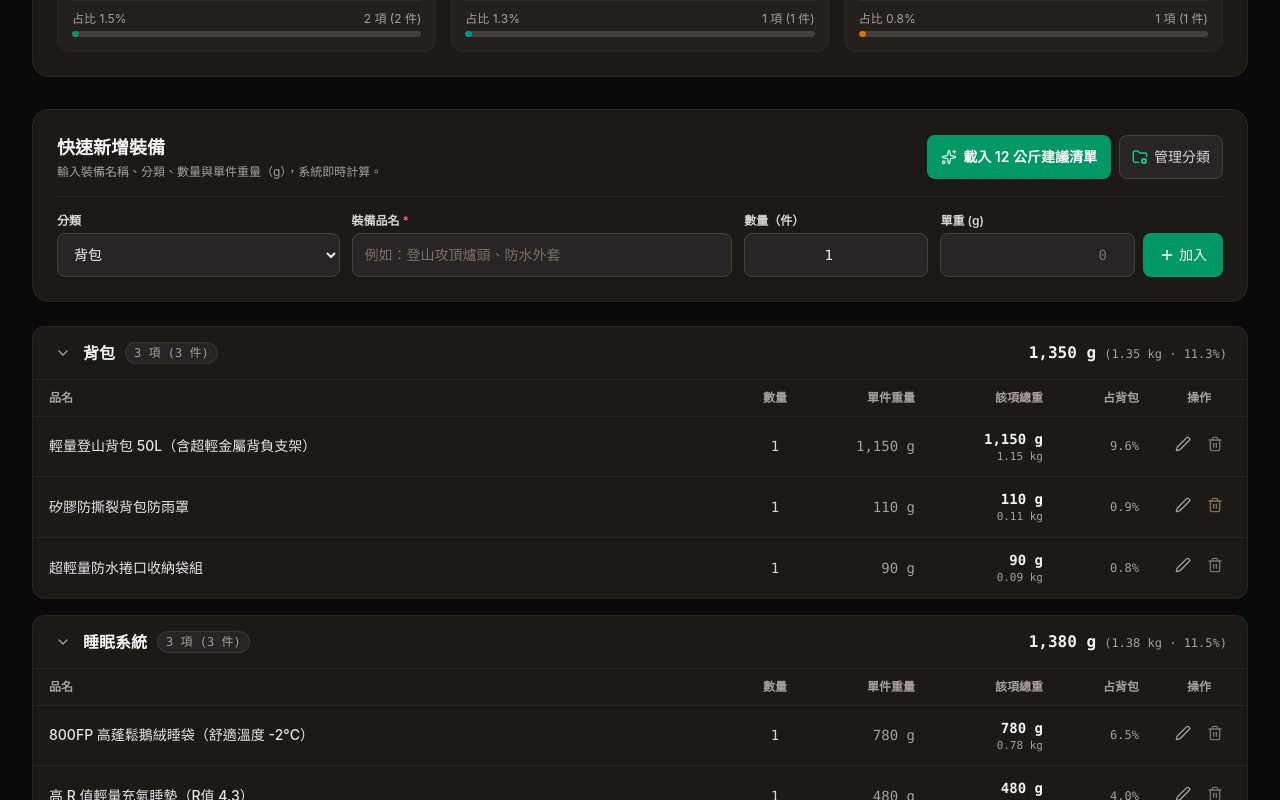
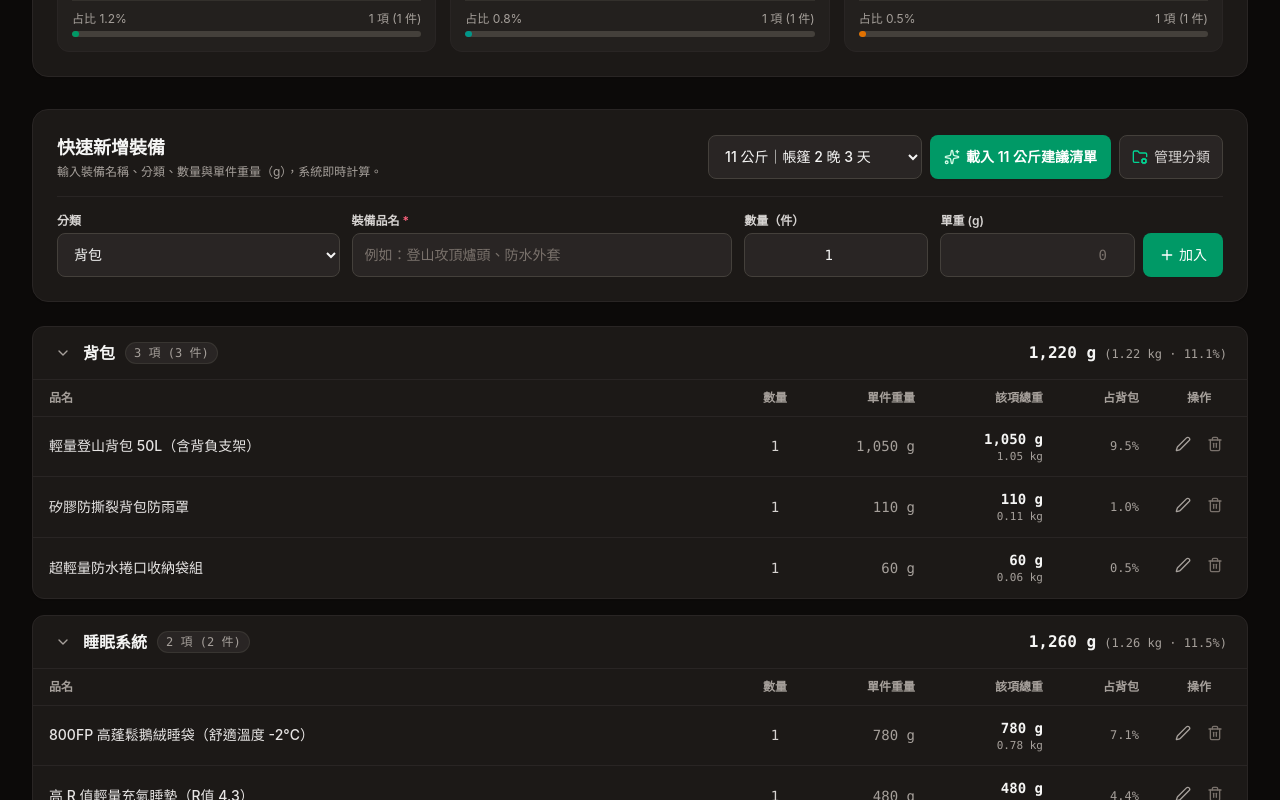
Before and after one commit to transfera920-cloud/AMAZON-WEIGHT2, a React (Vite) app: page / in a window 1280 px wide. Shown: the part 1260-2060 px from the top of the page. Built offline with nearby package versions, Linux system fonts and the light colour scheme.

Commit message:
feat: add gear presets selection for loading lists
Introduce a preset system to allow users to load different gear configurations (defaulting to 11kg) instead of a fixed sample list. Updated storage logic to initialize with the new default preset.

```diff
--- a/src/components/GearList.tsx
+++ b/src/components/GearList.tsx
@@ -1,6 +1,7 @@
 import React, { useState } from 'react';
 import { GearItem } from '../types/gear';
 import { calculateItemTotal, formatGrams, formatKilograms, formatPercentage } from '../utils/weight';
+import { GEAR_PRESETS, DEFAULT_PRESET_KG } from '../constants/presets';
 import {
   Plus,
   Trash2,
@@ -23,7 +24,7 @@ interface GearListProps {
   onDeleteItem: (id: string) => void;
   onOpenCategoryManager: () => void;
   onClearAll: () => void;
-  onLoadSampleData: () => void;
+  onLoadSampleData: (items: GearItem[]) => void;
 }
 
 export const GearList: React.FC<GearListProps> = ({
@@ -37,6 +38,11 @@ export const GearList: React.FC<GearListProps> = ({
   onClearAll,
   onLoadSampleData,
 }) => {
+  // Preset selection state
+  const [selectedPresetKg, setSelectedPresetKg] = useState<number>(DEFAULT_PRESET_KG);
+  const currentPreset =
+    GEAR_PRESETS.find((p) => p.kg === selectedPresetKg) || GEAR_PRESETS[1];
+
   // New Item Quick Form State
   const [quickName, setQuickName] = useState('');
   const [quickCategory, setQuickCategory] = useState(categories[0] || '其他');
@@ -93,11 +99,11 @@ export const GearList: React.FC<GearListProps> = ({
     setQuickError('');
   };
 
-  // Click handler for "載入 12 公斤建議清單" button
+  // Click handler for suggested list button
   const handleLoadSuggestedClick = () => {
     if (items.length === 0) {
       // If list is empty, directly load without confirmation
-      onLoadSampleData();
+      onLoadSampleData(currentPreset.items);
     } else {
       // If items exist, show confirmation dialog first
       setShowLoadConfirm(true);
@@ -124,15 +130,29 @@ export const GearList: React.FC<GearListProps> = ({
           </div>
 
           <div className="flex flex-wrap items-center gap-2 self-stretch sm:self-auto">
-            {/* Primary prominent button: 載入 12 公斤建議清單 */}
+            {/* Preset Selector */}
+            <select
+              value={selectedPresetKg}
+              onChange={(e) => setSelectedPresetKg(Number(e.target.value))}
+              aria-label="選擇建議裝備清單"
+              className="flex-1 sm:flex-none min-h-[44px] px-3 py-2 text-xs sm:text-sm font-medium border border-stone-700 rounded-lg bg-stone-800 text-stone-100 focus:outline-none focus:ring-2 focus:ring-emerald-500 cursor-pointer"
+            >
+              {GEAR_PRESETS.map((preset) => (
+                <option key={preset.kg} value={preset.kg}>
+                  {preset.label}
+                </option>
+              ))}
+            </select>
+
+            {/* Primary prominent button: 載入 {所選公斤數} 公斤建議清單 */}
             <button
               type="button"
               onClick={handleLoadSuggestedClick}
               className="flex-1 sm:flex-none inline-flex items-center justify-center space-x-1.5 px-3.5 py-2 min-h-[44px] text-xs sm:text-sm font-semibold text-white bg-emerald-600 hover:bg-emerald-500 rounded-lg transition-colors shadow-xs"
-              title="載入 12 公斤標準登山裝備建議清單"
+              title={currentPreset.description}
             >
               <Sparkles className="w-4 h-4 text-emerald-100" />
-              <span>載入 12 公斤建議清單</span>
+              <span>載入 {currentPreset.kg} 公斤建議清單</span>
             </button>
 
             {/* Manage categories button */}
@@ -241,7 +261,7 @@ export const GearList: React.FC<GearListProps> = ({
           <div className="max-w-md mx-auto space-y-1.5">
             <h3 className="text-base font-bold text-stone-100">目前沒有裝備</h3>
             <p className="text-sm text-stone-400 leading-relaxed">
-              目前沒有裝備。可以自己新增，或載入 12 公斤建議清單（2 晚 3 天、含飲水與糧食）作為起點。
+              目前沒有裝備。可以自己新增，或在上方選擇 10.5 至 15 公斤的建議清單（含飲水與糧食）作為起點，目前選擇：{currentPreset.kg} 公斤（{currentPreset.description}）。
             </p>
           </div>
           <div className="pt-2">
@@ -249,9 +269,10 @@ export const GearList: React.FC<GearListProps> = ({
               type="button"
               onClick={handleLoadSuggestedClick}
               className="inline-flex items-center space-x-2 px-5 py-2.5 min-h-[44px] text-sm font-semibold text-white bg-emerald-600 hover:bg-emerald-500 rounded-lg transition-colors shadow-xs"
+              title={currentPreset.description}
             >
               <Sparkles className="w-4 h-4 text-emerald-100" />
-              <span>載入 12 公斤建議清單</span>
+              <span>載入 {currentPreset.kg} 公斤建議清單</span>
             </button>
           </div>
         </div>
@@ -521,7 +542,7 @@ export const GearList: React.FC<GearListProps> = ({
               <div>
                 <h4 className="text-base font-bold text-stone-100">載入建議清單？</h4>
                 <p className="text-xs sm:text-sm text-stone-300 mt-1 leading-relaxed">
-                  目前清單的 {items.length} 項裝備將被取代為 41 項建議裝備（總重 12.00 kg）。此動作無法復原。
+                  目前清單的 {items.length} 項裝備將被取代為 {currentPreset.items.length} 項建議裝備（{currentPreset.description}，總重 {currentPreset.kg} kg）。此動作無法復原。
                 </p>
               </div>
             </div>
@@ -537,7 +558,7 @@ export const GearList: React.FC<GearListProps> = ({
               <button
                 type="button"
                 onClick={() => {
-                  onLoadSampleData();
+                  onLoadSampleData(currentPreset.items);
                   setShowLoadConfirm(false);
                 }}
                 className="min-h-[44px] px-4 py-2 text-xs sm:text-sm font-semibold text-white bg-emerald-600 hover:bg-emerald-500 rounded-lg transition-colors shadow-2xs"
--- a/src/components/Tool01Page.tsx
+++ b/src/components/Tool01Page.tsx
@@ -7,7 +7,7 @@ import {
   saveCategoriesToStorage,
   clearTool01Storage,
 } from '../utils/storage';
-import { DEFAULT_CATEGORIES, SAMPLE_GEAR_ITEMS } from '../constants/defaultCategories';
+import { DEFAULT_CATEGORIES } from '../constants/defaultCategories';
 import { WeightSummary } from './WeightSummary';
 import { GearList } from './GearList';
 import { CategoryManagerModal } from './CategoryManagerModal';
@@ -114,10 +114,10 @@ export const Tool01Page: React.FC = () => {
   };
 
   // Load sample packing list (only when explicitly requested by user)
-  const handleLoadSampleData = () => {
-    setItems(SAMPLE_GEAR_ITEMS.map((item) => ({ ...item })));
+  const handleLoadSampleData = (presetItems: GearItem[]) => {
+    setItems(presetItems.map((item) => ({ ...item })));
     // Ensure all sample categories exist
-    const newCats = Array.from(new Set([...categories, ...SAMPLE_GEAR_ITEMS.map((i) => i.category)]));
+    const newCats = Array.from(new Set([...categories, ...presetItems.map((i) => i.category)]));
     setCategories(newCats);
     // Smoothly scroll to weight summary section
     setTimeout(() => {
--- /dev/null
+++ b/src/constants/presets.ts
@@ -0,0 +1,146 @@
+import { GearItem } from '../types/gear';
+
+export interface GearPreset {
+  kg: number;
+  label: string;
+  description: string;
+  items: GearItem[];
+}
+
+export const DEFAULT_PRESET_KG = 11;
+
+interface BaseItemDef {
+  name: string;
+  category: string;
+  quantity: number;
+  unitWeight: number;
+}
+
+// 34 項固定基本裝備（含飲水），合計剛好 9500 g
+const BASE_ITEMS_DEF: BaseItemDef[] = [
+  // 背包（3 項，合計 1220 g）
+  { name: '輕量登山背包 50L（含背負支架）', category: '背包', quantity: 1, unitWeight: 1050 },
+  { name: '矽膠防撕裂背包防雨罩', category: '背包', quantity: 1, unitWeight: 110 },
+  { name: '超輕量防水捲口收納袋組', category: '背包', quantity: 1, unitWeight: 60 },
+
+  // 帳篷／遮蔽（3 項，合計 1430 g）
+  { name: '雙人輕量自立帳篷（含外帳與內帳）', category: '帳篷／遮蔽', quantity: 1, unitWeight: 1120 },
+  { name: '航太鋁合金營柱組', category: '帳篷／遮蔽', quantity: 1, unitWeight: 230 },
+  { name: '輕量耐磨帳篷地布（Footprint）', category: '帳篷／遮蔽', quantity: 1, unitWeight: 80 },
+
+  // 睡眠系統（2 項，合計 1260 g）
+  { name: '800FP 高蓬鬆鵝絨睡袋（舒適溫度 -2°C）', category: '睡眠系統', quantity: 1, unitWeight: 780 },
+  { name: '高 R 值輕量充氣睡墊（R值 4.3）', category: '睡眠系統', quantity: 1, unitWeight: 480 },
+
+  // 飲水（3 項，合計 1220 g）
+  { name: '便攜式快流速中空絲膜戶外濾水器', category: '飲水', quantity: 1, unitWeight: 140 },
+  { name: 'TPU 超輕摺疊軟水壺 1L', category: '飲水', quantity: 2, unitWeight: 35 },
+  { name: '飲用水儲備水袋 1L（含飲用水淨重）', category: '飲水', quantity: 1, unitWeight: 1010 },
+
+  // 登山鞋（1 項，合計 920 g）
+  { name: '中筒 GORE-TEX 防水透氣登山健行鞋（一雙）', category: '登山鞋', quantity: 1, unitWeight: 920 },
+
+  // 衣物（3 項，合計 810 g）
+  { name: '美麗諾羊毛抗臭長袖排汗底層衣', category: '衣物', quantity: 1, unitWeight: 220 },
+  { name: '四面彈性耐磨快乾登山長褲', category: '衣物', quantity: 1, unitWeight: 340 },
+  { name: '備用羊毛登山襪與排汗內著組', category: '衣物', quantity: 1, unitWeight: 250 },
+
+  // 雨具（2 項，合計 450 g）
+  { name: '三層結構防水透氣衝鋒雨衣', category: '雨具', quantity: 1, unitWeight: 280 },
+  { name: '全開式側拉鍊輕量防水雨褲', category: '雨具', quantity: 1, unitWeight: 170 },
+
+  // 保暖（3 項，合計 800 g）
+  { name: '連帽 800FP 輕量抗水羽絨保暖中層外套', category: '保暖', quantity: 1, unitWeight: 450 },
+  { name: '防風保暖抓絨登山帽與多功能脖圍組', category: '保暖', quantity: 1, unitWeight: 170 },
+  { name: '防潑水耐磨保暖觸控手套', category: '保暖', quantity: 1, unitWeight: 180 },
+
+  // 炊具（4 項，合計 470 g）
+  { name: '鈦合金附蓋個人鍋 900ml', category: '炊具', quantity: 1, unitWeight: 125 },
+  { name: '微型鈦合金攻頂瓦斯爐頭', category: '炊具', quantity: 1, unitWeight: 75 },
+  { name: '高山瓦斯罐 230g（含罐重與瓦斯）', category: '炊具', quantity: 1, unitWeight: 230 },
+  { name: '長柄超輕鈦合金湯匙', category: '炊具', quantity: 1, unitWeight: 40 },
+
+  // 導航與電子設備（4 項，合計 375 g）
+  { name: '10000mAh 輕量防撞戶外行動電源', category: '導航與電子設備', quantity: 1, unitWeight: 110 },
+  { name: '衛星通訊雙向 SOS 緊急發射求救器', category: '導航與電子設備', quantity: 1, unitWeight: 115 },
+  { name: '登山 GPS 氣壓高度手錶與傳輸充電線', category: '導航與電子設備', quantity: 1, unitWeight: 85 },
+  { name: '智慧型手機掛繩與防水防震保護組', category: '導航與電子設備', quantity: 1, unitWeight: 65 },
+
+  // 急救與安全（3 項，合計 270 g）
+  { name: '戶外防水急救包（含彈性繃帶、消毒敷料與必備常備藥品）', category: '急救與安全', quantity: 1, unitWeight: 160 },
+  { name: '超輕防風反射緊急救生鋁箔毯', category: '急救與安全', quantity: 1, unitWeight: 60 },
+  { name: '求生高音雙管哨與防水密封打火組', category: '急救與安全', quantity: 1, unitWeight: 50 },
+
+  // 照明（1 項，合計 85 g）
+  { name: 'Type-C 充電式廣角登山頭燈（含彈性頭帶）', category: '照明', quantity: 1, unitWeight: 85 },
+
+  // 個人用品（1 項，合計 130 g）
+  { name: '友善環境防曬乳、天然防蚊膏與可分解潔膚紙巾組', category: '個人用品', quantity: 1, unitWeight: 130 },
+
+  // 其他（1 項，合計 60 g）
+  { name: '防水地圖袋、入山入園證件與抗候修補膠帶組', category: '其他', quantity: 1, unitWeight: 60 },
+];
+
+function generatePresets(): GearPreset[] {
+  const result: GearPreset[] = [];
+
+  for (let nights = 1; nights <= 10; nights++) {
+    const days = nights + 1;
+    const kg = 9.5 + 0.5 * days;
+    const label = `${kg} 公斤｜帳篷 ${nights} 晚 ${days} 天`;
+    const description = `帳篷 ${nights} 晚 ${days} 天`;
+
+    const baseItems: GearItem[] = BASE_ITEMS_DEF.map((item, idx) => ({
+      id: `preset-${nights}n-${idx + 1}`,
+      name: item.name,
+      category: item.category,
+      quantity: item.quantity,
+      unitWeight: item.unitWeight,
+    }));
+
+    const foodItems: GearItem[] = [
+      {
+        id: `preset-${nights}n-35`,
+        name: `高山脫水乾燥飯（${days} 包）`,
+        category: '食物',
+        quantity: days,
+        unitWeight: 110,
+      },
+      {
+        id: `preset-${nights}n-36`,
+        name: `高熱量能量棒與堅果燕麥袋（${days} 天份）`,
+        category: '食物',
+        quantity: 1,
+        unitWeight: 150 * days,
+      },
+      {
+        id: `preset-${nights}n-37`,
+        name: `行進糧肉乾與能量巧克力（${days} 天份）`,
+        category: '食物',
+        quantity: 1,
+        unitWeight: 140 * days,
+      },
+      {
+        id: `preset-${nights}n-38`,
+        name: `即溶研磨黑咖啡與電解質沖泡粉（${days} 天份）`,
+        category: '食物',
+        quantity: 1,
+        unitWeight: 100 * days,
+      },
+    ];
+
+    result.push({
+      kg,
+      label,
+      description,
+      items: [...baseItems, ...foodItems],
+    });
+  }
+
+  return result;
+}
+
+export const GEAR_PRESETS: GearPreset[] = generatePresets();
+
+export const DEFAULT_PRESET_ITEMS: GearItem[] =
+  GEAR_PRESETS.find((p) => p.kg === DEFAULT_PRESET_KG)?.items || GEAR_PRESETS[1].items;
--- a/src/utils/storage.ts
+++ b/src/utils/storage.ts
@@ -1,21 +1,22 @@
 import { GearItem } from '../types/gear';
-import { DEFAULT_CATEGORIES, SAMPLE_GEAR_ITEMS } from '../constants/defaultCategories';
+import { DEFAULT_CATEGORIES } from '../constants/defaultCategories';
+import { DEFAULT_PRESET_ITEMS } from '../constants/presets';
 
 export const STORAGE_KEY_GEAR = 'amazon-hike-tool01-gear-list-v1';
 export const STORAGE_KEY_CATEGORIES = 'amazon-hike-tool01-categories-v1';
 
 /**
  * Loads gear items from localStorage.
- * - If the key does not exist at all (first-time user), returns a deep copy of SAMPLE_GEAR_ITEMS.
+ * - If the key does not exist at all (first-time user), returns a deep copy of DEFAULT_PRESET_ITEMS.
  * - If the key exists (even if empty array []), faithfully returns the stored array.
  * - If corrupted or exception occurs, falls back to deep copy of default list to prevent white screen.
  */
 export function loadGearItemsFromStorage(): GearItem[] {
   try {
     const raw = localStorage.getItem(STORAGE_KEY_GEAR);
-    // Key does not exist -> first time visiting, load default 12kg gear list
+    // Key does not exist -> first time visiting, load default 11kg gear list
     if (raw === null) {
-      return SAMPLE_GEAR_ITEMS.map((item) => ({ ...item }));
+      return DEFAULT_PRESET_ITEMS.map((item) => ({ ...item }));
     }
 
     const parsed = JSON.parse(raw);
@@ -31,10 +32,10 @@ export function loadGearItemsFromStorage(): GearItem[] {
   } catch (error) {
     console.warn('Failed to load gear items from localStorage:', error);
     // Fallback to default list on exception to avoid blank page
-    return SAMPLE_GEAR_ITEMS.map((item) => ({ ...item }));
+    return DEFAULT_PRESET_ITEMS.map((item) => ({ ...item }));
   }
 
-  return SAMPLE_GEAR_ITEMS.map((item) => ({ ...item }));
+  return DEFAULT_PRESET_ITEMS.map((item) => ({ ...item }));
 }
 
 export function saveGearItemsToStorage(items: GearItem[]): boolean {
```
